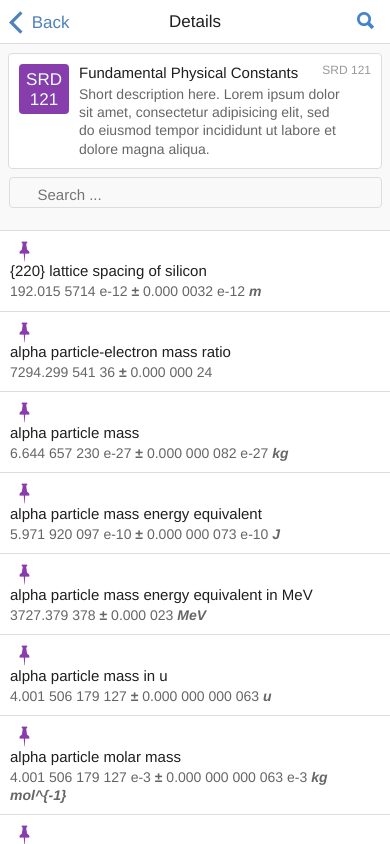
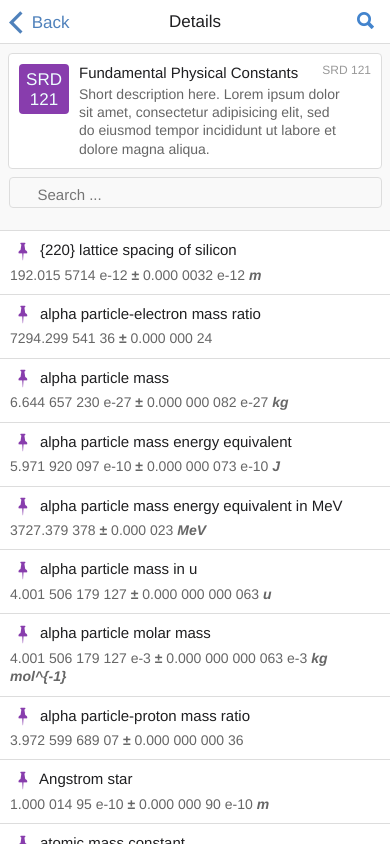
Before and after one commit to excz/srd-vault, a website: page www/index.html in a window 390 px wide. Both pictures are taken after a click on the element 195 px from the left and 101 px from the top of the page. Drawn offline with Linux system fonts and the light colour scheme; some packages are replaced by stand-ins of ours; files whose address does not match are found by name.

Commit message:
Refactored dataset list items into directives in srd/

```diff
--- a/www/detail.html
+++ b/www/detail.html
@@ -1,15 +1,31 @@
 <ons-page ng-controller="DetailController">
 
+    <!-- Top navigation -->
     <ons-toolbar>
         <div class="left"><ons-back-button>Back</ons-back-button></div>
         <div class="center">Details</div>
+        <div class="right">
+          <button
+            ng-click="isSearchVisible = !isSearchVisible"
+            class="button button--quiet">
+            <ons-icon icon="ion-search" fixed-width="true"></ons-icon>
+          </button>
+        </div>
     </ons-toolbar>
 
+    <!-- Data set description -->
     <ons-list modifier="inset" style="margin-top: 10px">
+
         <ons-list-item class="item">
             <ons-row>
                 <ons-col width="60px">
-                            <div class="item-thum"></div>
+                    <div class="item-thum srd-thumb">
+                      <span class="srd-thumb">
+                        SRD
+                        <br />
+                        {{ item.srd }}
+                      </span>
+                    </div>
                 </ons-col>
                 <ons-col>
                     <header>
@@ -21,21 +37,27 @@
             </ons-row>
         </ons-list-item>
 
-                <ons-list-item modifier="chevron" ng-click="doSomething()">
-                    <ons-icon icon="ion-chatboxes" fixed-width="true" style="color: #ccc"></ons-icon>
-                    Add a note
-                </ons-list-item>
     </ons-list>
 
+
+    <!-- Search field -->
+    <ons-row
+      style="padding: .5em"
+      ng-if="isSearchVisible">
+
+        <input
+          type="search"
+          class="search-input"
+          ng-model="search.text"
+          placeholder="Search ...">
+
+        <p> {{ searchValue }} </p>
+
+    </ons-row>
+
+    <!-- Data listings -->
     <ons-list style="margin-top: 10px">
-                <ons-list-item class="item" ng-repeat="i in [1,2,3]">
-                    <header>
-                        <span class="item-title">Lorem ipsum dolor sit amet</span>
-                    </header>
-                    <p class="item-desc">Lorem ipsum dolor sit amet, consectetur adipisicing elit, sed do eiusmod tempor incididunt ut labore et dolore magna aliqua.</p>
-                </ons-list-item>
+      <div srd-item template-url="getSrdTemplateUrl()"></div>
     </ons-list>
 
-            <br>
-
 </ons-page>
--- a/www/js/app.js
+++ b/www/js/app.js
@@ -18,6 +18,7 @@
     $scope.search.text = '';
   });
 
+
   module.controller('DetailController', function($scope, $http, $data) {
 
     var selected = $data.selectedItem;
@@ -34,9 +35,15 @@
       ]
     };
 
+    // Determine the directive template URL
+    $scope.getSrdTemplateUrl = function() {
+      var templateUrl = 'srd/' + selected.srd + '.html';
+      console.log('templateUrl=' + templateUrl)
+      return templateUrl;
+    };
+
+    // Retrieve the dataset
     var url = 'data/' + selected.url;
-
-    // Retrieve the data
     $http.get(url).then(
       // Success
       function(response) {
@@ -70,6 +77,7 @@
 
   });
 
+
   module.controller('MasterController', function($scope, $data) {
     $scope.items = $data.items;
 
@@ -79,9 +87,8 @@
       var selectedItem = $data.items[index];
       $data.selectedItem = selectedItem;
 
-      var templateUrl = 'srd/' + selectedItem.srd + '.html';
       $scope.navi.pushPage(
-        templateUrl,
+        'detail.html',
         {
           title : selectedItem.title
         }
@@ -90,6 +97,8 @@
     };
   });
 
+
+  // Initial list of datasets
   module.factory('$data', function() {
       var data = {};
 
@@ -111,6 +120,19 @@
       ];
 
       return data;
+  });
+
+  // Customized template for each data set
+  module.directive('srdItem', function() {
+    return {
+      restrict: 'AE',
+      link: function(scope, element, attrs) {
+        scope.getSrdTemplateUrl = function() {
+          return 'srd/' + scope.item.srd + '.html';
+        }
+      },
+      template: '<div ng-include="getSrdTemplateUrl()"></div>'
+    };
   });
 
   // Filter data listings by search input
@@ -177,7 +199,6 @@
     };
   });
 
-
   // Render raw HTML from a model
   module.filter("sanitize", ['$sce', function($sce) {
     return function(htmlCode) {
--- a/www/srd/121.html
+++ b/www/srd/121.html
@@ -1,73 +1,17 @@
-<ons-page ng-controller="DetailController">
+<ons-list-item class="item" ng-repeat="row in srd.constant | filter_by_search:search.text:true">
 
-    <ons-toolbar>
-        <div class="left"><ons-back-button>Back</ons-back-button></div>
-        <div class="center">Details</div>
-        <div class="right">
-          <button
-            ng-click="isSearchVisible = !isSearchVisible"
-            class="button button--quiet">
-            <ons-icon icon="ion-search" fixed-width="true"></ons-icon>
-          </button>
-        </div>
-    </ons-toolbar>
-
-    <ons-list modifier="inset" style="margin-top: 10px">
-
-        <ons-list-item class="item">
-            <ons-row>
-                <ons-col width="60px">
-                    <div class="item-thum srd-thumb">
-                      <span class="srd-thumb">
-                        SRD
-                        <br />
-                        {{ item.srd }}
+  <!-- Pinned or not -->
+  <span class="item-title">
+    <ons-icon class="pinned" icon="ion-pin" fixed-width="true"></ons-icon>
+    <span ng-bind-html="row['Quantity '] | sanitize">
     </span>
-                    </div>
-                </ons-col>
-                <ons-col>
-                    <header>
-                        <span class="item-title">{{item.title}}</span>
-                        <span class="item-label">{{item.label}}</span>
-                    </header>
-                    <p class="item-desc">{{item.desc}}</p>
-                </ons-col>
-            </ons-row>
-        </ons-list-item>
-
-    </ons-list>
-
-
-    <ons-row
-      style="padding: .5em"
-      ng-if="isSearchVisible">
-
-        <input
-          type="search"
-          class="search-input"
-          ng-model="search.text"
-          placeholder="Search ...">
-
-        <p> {{ searchValue }} </p>
-
-    </ons-row>
-
-
-    <ons-list style="margin-top: 10px">
-        <ons-list-item class="item" ng-repeat="row in srd.constant | filter_by_search:search.text:true">
-            <ons-icon class="pinned" icon="ion-pin" fixed-width="true"></ons-icon>
-              <span class="item-title">
-                <div ng-bind-html="row['Quantity '] | sanitize"></div>
   </span>
 
+  <!-- Data -->
   <p class="item-desc">
     {{ row['Value'] }}
     <strong>&plusmn;</strong> {{row.Uncertainty}}
     <strong><em>{{row.Unit}}</em></strong>
   </p>
+
 </ons-list-item>
-    </ons-list>
-
-    <br>
-
-</ons-page>
```
Also changed, not shown: www/srd/111.html (+0 -48 lines), www/srd/item.html (added, +1 -0 lines), README.md. Lines whose indentation alone changed are shown as unchanged.
